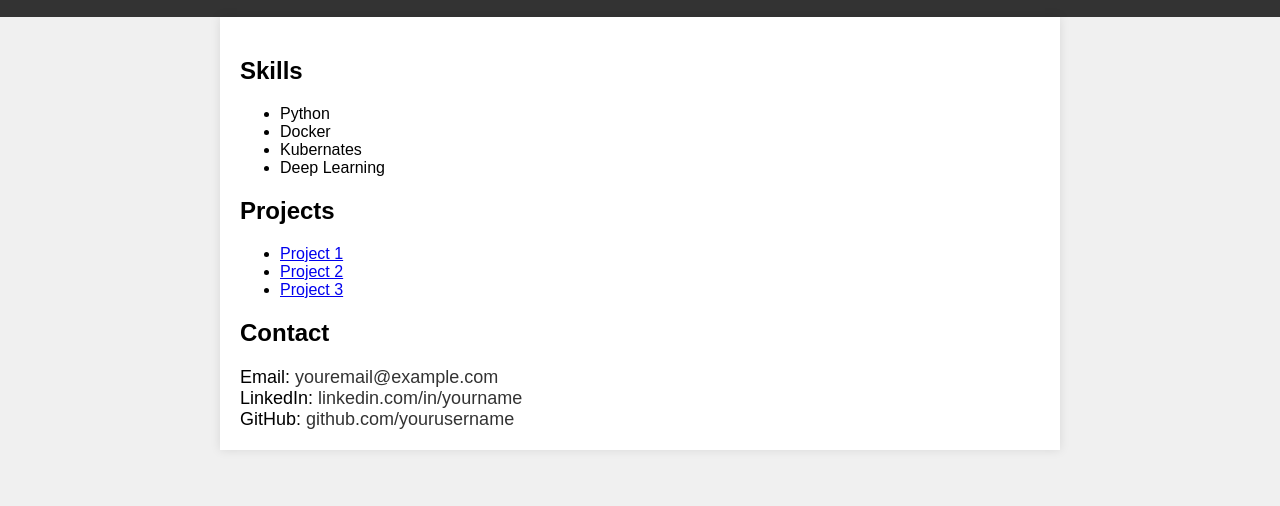
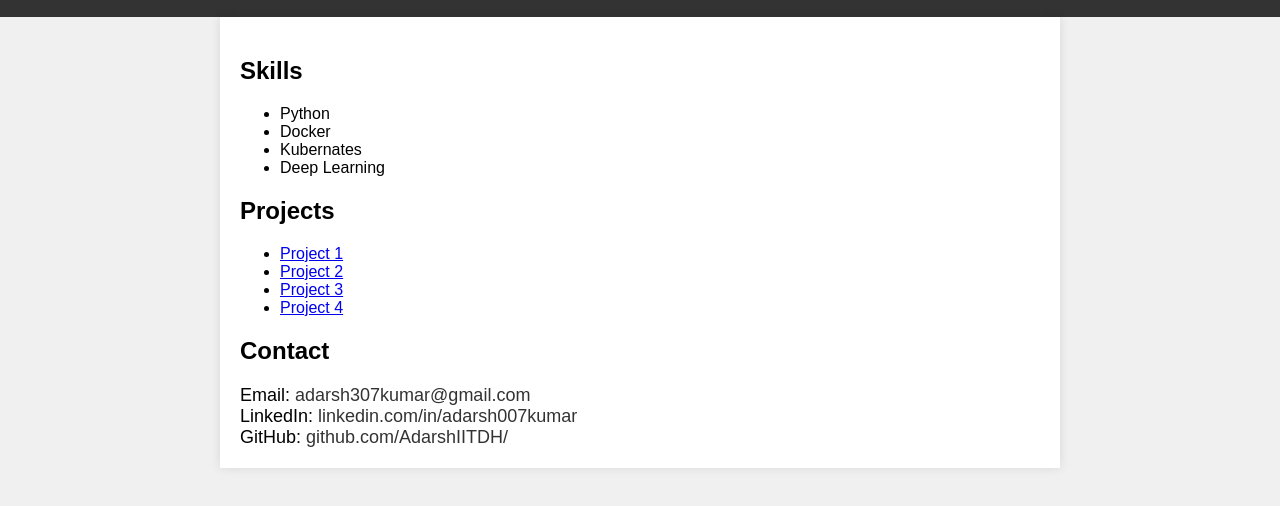
Before and after one commit to AdarshIITDH/CI-CD_Pipeline_Tool, a plain HTML site: page index.html in a window 1280 px wide. Shown: the part 86-592 px from the top of the page. Drawn offline with Linux system fonts and the light colour scheme.

Commit message:
Update index.html

```diff
--- a/index.html
+++ b/index.html
@@ -85,15 +85,15 @@
                 <li><a href="#">Project 1</a></li>
                 <li><a href="#">Project 2</a></li>
                 <li><a href="#">Project 3</a></li>
-<!--                 <li><a href="#">Project 4</a></li> -->
+                <li><a href="#">Project 4</a></li>
             </ul>
         </section>
 
         <section class="contact">
             <h2>Contact</h2>
-            <p>Email: <a href="mailto:adarsh307kumar@gmail.com">youremail@example.com</a></p>
-            <p>LinkedIn: <a href="https://www.linkedin.com/in/adarsh007kumar/">linkedin.com/in/yourname</a></p>
-            <p>GitHub: <a href="https://github.com/AdarshIITDH/">github.com/yourusername</a></p>
+            <p>Email: <a href="mailto:adarsh307kumar@gmail.com">adarsh307kumar@gmail.com</a></p>
+            <p>LinkedIn: <a href="https://www.linkedin.com/in/adarsh007kumar/">linkedin.com/in/adarsh007kumar</a></p>
+            <p>GitHub: <a href="https://github.com/AdarshIITDH/">github.com/AdarshIITDH/</a></p>
         </section>
     </div>
 </body>
```
